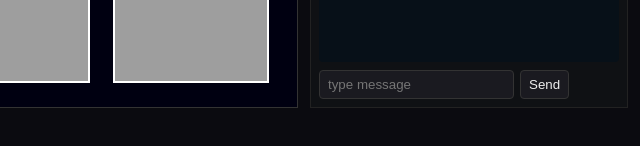
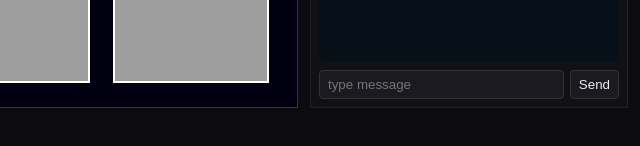
Before and after one commit to KEI0123/Hyakunin-js, a plain HTML site: page H_Client_JS/index.html in a window 1280 px wide. Shown: the part 570-716 px from the top of the page, 640-1280 px from the left. Drawn offline with Linux system fonts and the light colour scheme.

Commit message:
chatInputの横幅の修正

```diff
--- a/H_Client_JS/style.css
+++ b/H_Client_JS/style.css
@@ -64,6 +64,15 @@ main {
   display: flex;
   gap: 6px;
 }
+
+/* Make chat input fill remaining space next to the Send button */
+#chatInput input {
+  flex: 1 1 auto;
+  min-width: 0; /* allow shrinking in flex container */
+}
+#chatInput button {
+  flex: 0 0 auto;
+}
 .messages div {
   margin-bottom: 6px;
 }
```
